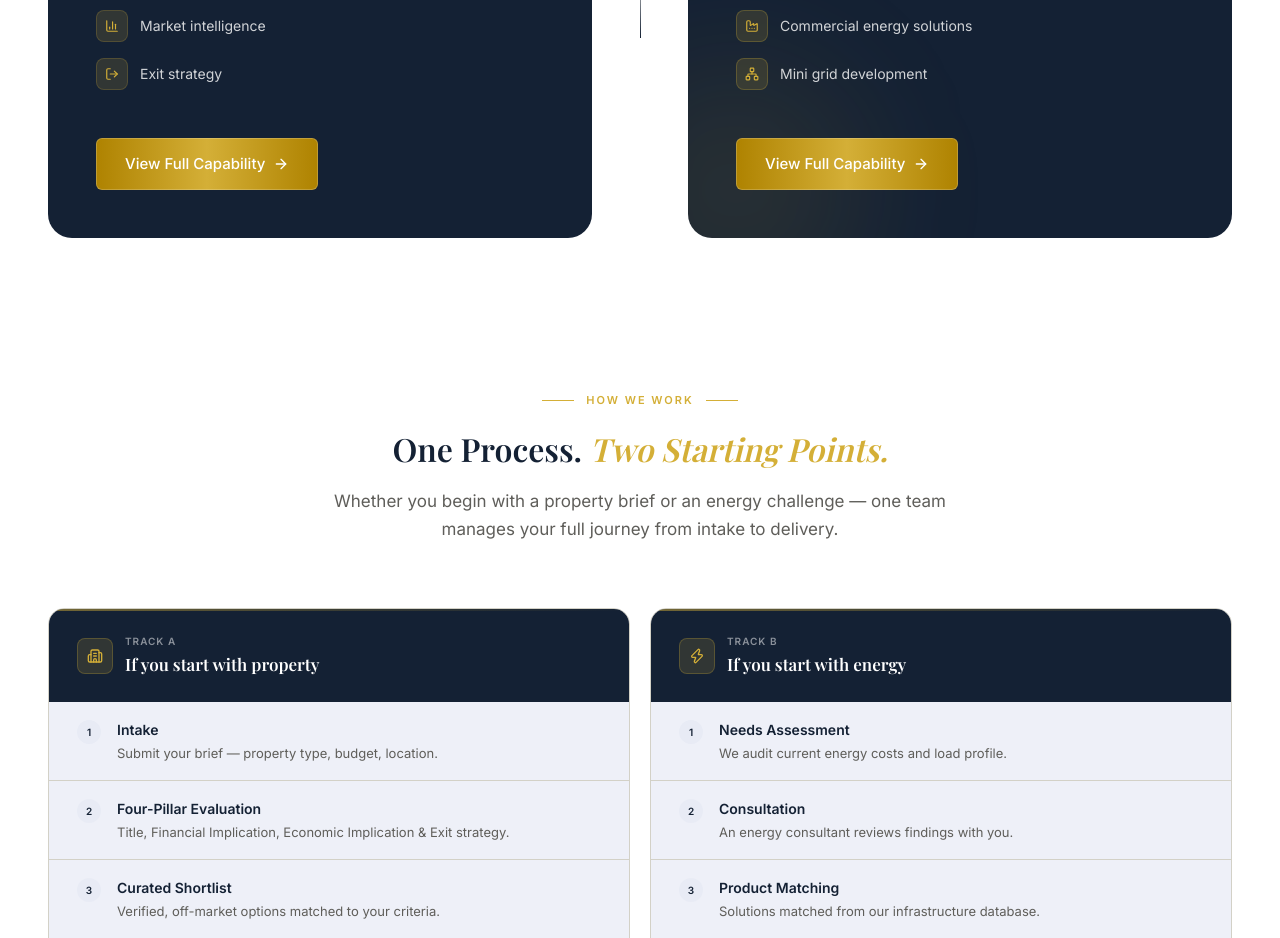
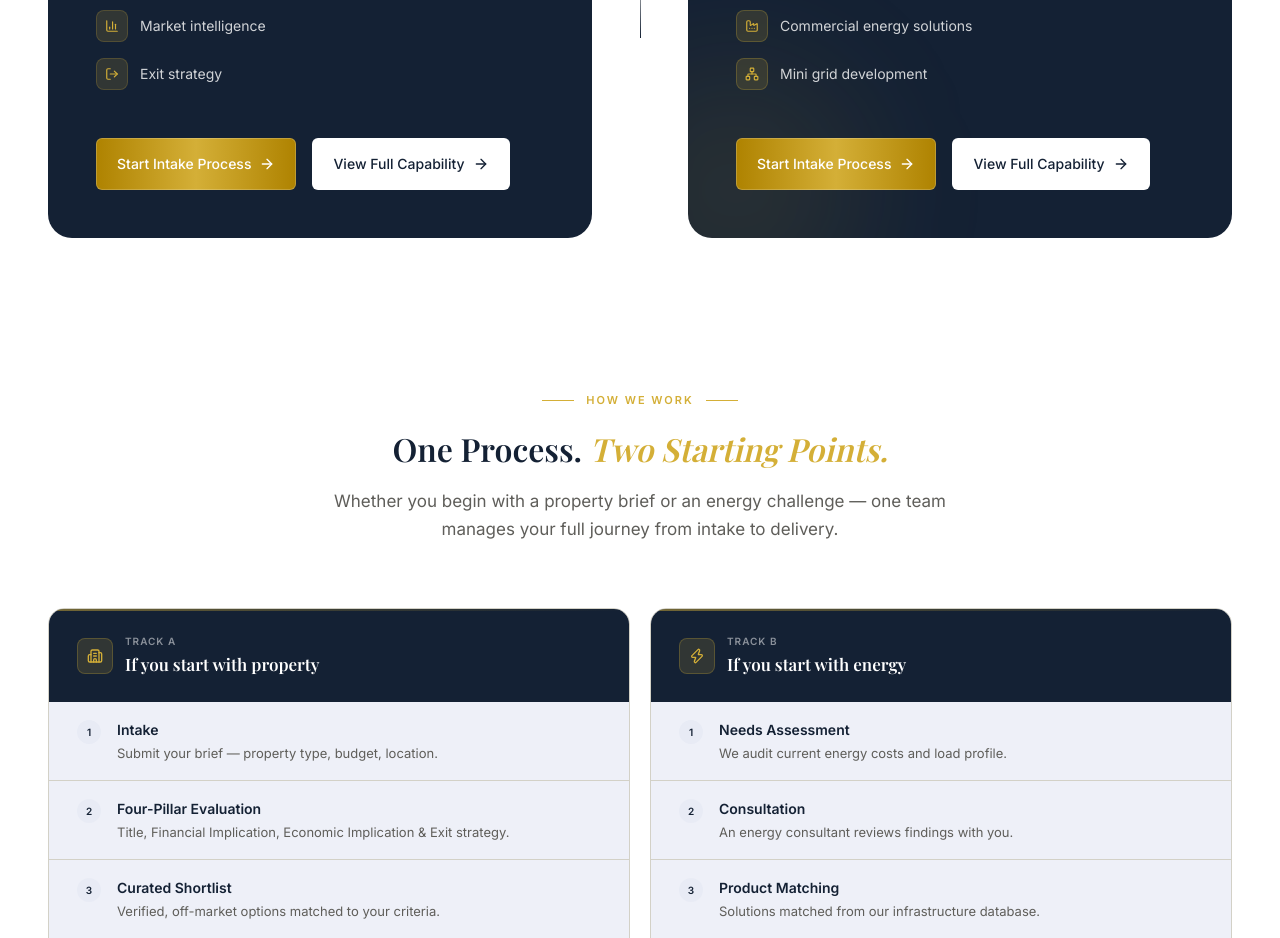
Before and after one commit to bammietop03/terralume, a Next.js app: page / in a window 1280 px wide. Shown: the part 2780-3718 px from the top of the page. Built offline with nearby package versions, Linux system fonts and the light colour scheme.

Commit message:
add button to integrated model on home page

```diff
--- a/components/home/IntegratedModelSection.tsx
+++ b/components/home/IntegratedModelSection.tsx
@@ -96,15 +96,26 @@ export function IntegratedModelSection() {
                 ))}
               </ul>
 
+              <div className="relative flex flex-col sm:flex-row md:flex-row gap-4">
                 <Button
                   asChild
-                className="bg-gold-gradient hover:bg-gold-dark text-white border border-white/20 gap-2 px-7 h-13 text-[15px]"
+                  className="bg-gold-gradient hover:bg-gold-dark text-white border border-white/20 gap-2 px-5 h-13 text-[14px]"
+                >
+                  <Link href="/get-started?service=real-estate">
+                    Start Intake Process
+                    <ArrowRight size={15} />
+                  </Link>
+                </Button>
+                <Button
+                  asChild
+                  className="bg-white text-navy hover:bg-white border border-white/20 gap-2 px-5 h-13 text-[14px]"
                 >
                   <Link href="/real-estate">
                     View Full Capability
                     <ArrowRight size={15} />
                   </Link>
                 </Button>
+              </div>
             </div>
           </div>
 
@@ -173,9 +184,19 @@ export function IntegratedModelSection() {
                 ))}
               </ul>
 
+              <div className="relative flex flex-col sm:flex-row md:flex-row gap-4">
                 <Button
                   asChild
-                className="bg-gold-gradient hover:bg-gold-dark text-white border border-white/20 gap-2 px-7 h-13 text-[15px]"
+                  className="bg-gold-gradient hover:bg-gold-dark text-white border border-white/20 gap-2 px-5 h-13 text-[14px]"
+                >
+                  <Link href="/get-started?service=renewable-energy">
+                    Start Intake Process
+                    <ArrowRight size={15} />
+                  </Link>
+                </Button>
+                <Button
+                  asChild
+                  className="bg-white text-navy hover:bg-white border border-white/20 gap-2 px-5 h-13 text-[14px]"
                 >
                   <Link href="/energy">
                     View Full Capability
@@ -186,6 +207,7 @@ export function IntegratedModelSection() {
             </div>
           </div>
         </div>
+      </div>
     </section>
   );
 }
```
Lines whose indentation alone changed are shown as unchanged.
